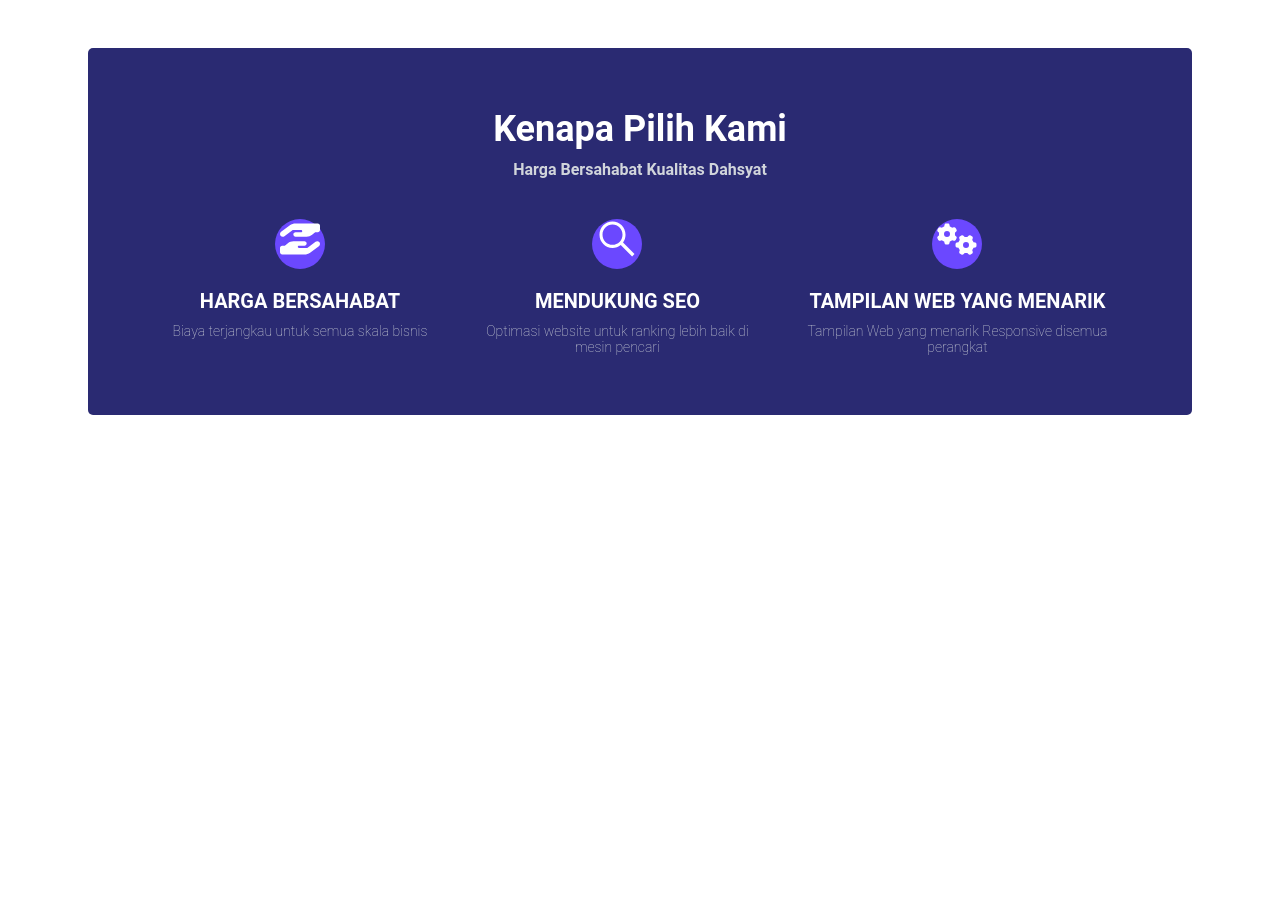
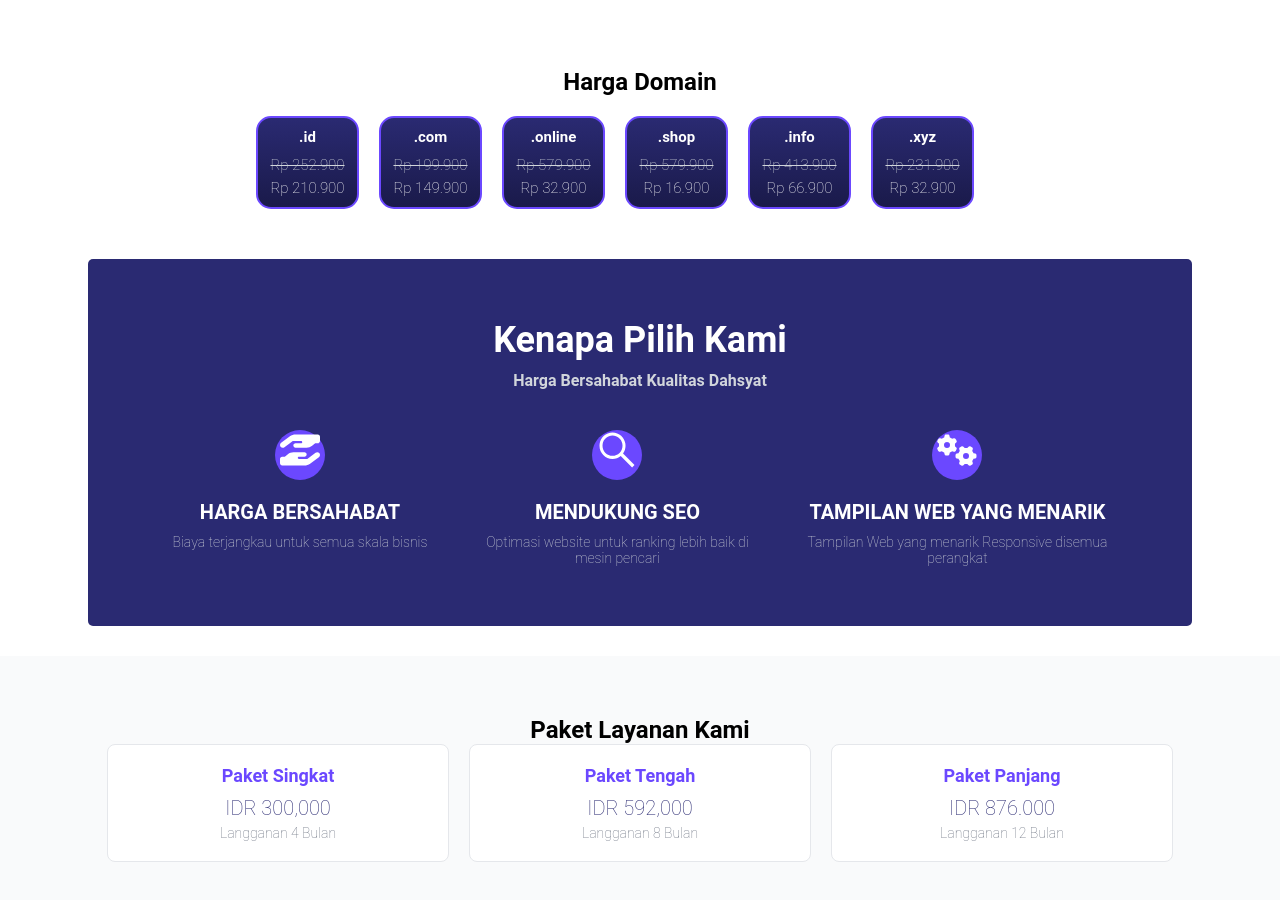
Before and after one commit to tresnaprayoga/landingpage-nuansatech, a React (Vite) app: page / in a window 1280 px wide. Shown: the part 574-1474 px from the top of the page. Before the commit the page ends 1019 px from the top, so only its background shows below. Built offline with nearby package versions, Linux system fonts and the light colour scheme.

Commit message:
add component layanan & domain

```diff
--- a/package.json
+++ b/package.json
@@ -11,6 +11,7 @@
   },
   "dependencies": {
     "react": "^18.2.0",
+    "react-data-table-component": "^7.7.0",
     "react-dom": "^18.2.0",
     "react-icons": "^5.5.0"
   },
--- a/src/App.jsx
+++ b/src/App.jsx
@@ -3,6 +3,11 @@ import Navbar from './component/navbar';
 import HeroSection from './component/HeroSection';
 import WhyChooseUs from './component/WhyChooseUs';
 import { FaHandHoldingHand, FaSistrix, FaGears } from 'react-icons/fa6';
+import PricingSection from './component/DaftarHarga';
+import pricingPlans from './dataStatis/datalabelharga';
+import DomainPricing from './component/DomainPraicing';
+import domainPricing from './dataStatis/domainpricing';
+import pricingPromo from './dataStatis/pricingPromo';
 
 import './style/app.css';
 
@@ -25,8 +30,11 @@ function App() {
           buttonText='Hubungi Kami'
           trustText='The most trusted system in the global world'
         />
-
+        <DomainPricing domains={domainPricing} />
         <WhyChooseUs title='Kenapa Pilih Kami' subtitle='Harga Bersahabat Kualitas Dahsyat' features={features} />
+        <div>
+          <PricingSection title='SPESIFIKASI LAYANAN' plans={pricingPlans} showDetails='Spesifikasi detail' />
+        </div>
       </main>
       <footer></footer>
     </>
--- /dev/null
+++ b/src/component/DaftarHarga.jsx
@@ -0,0 +1,22 @@
+import React from 'react';
+import '../style/daftarharga.css';
+
+const PricingSection = ({ plans }) => {
+  const judulPaket = 'Paket Layanan Kami';
+  return (
+    <section className='pricing-section'>
+      <h2>{judulPaket}</h2>
+      <div className='plans-container'>
+        {plans.map((plan, index) => (
+          <div key={index} className='plan-card'>
+            <h3 className='plan-name'>{plan.name}</h3>
+            <div className='plan-price'>{plan.price}</div>
+            <div className='plan-duration'>{plan.duration}</div>
+          </div>
+        ))}
+      </div>
+    </section>
+  );
+};
+
+export default PricingSection;
--- /dev/null
+++ b/src/component/DomainPraicing.jsx
@@ -0,0 +1,22 @@
+import React from 'react';
+import '../style/domainpricing.css';
+
+const DomainPricing = ({ domains }) => {
+  return (
+    <div className='domain-pricing'>
+      <h2>Harga Domain</h2>
+      <div className='domain-container'>
+        {domains.map((domain, index) => (
+          <div key={index} className='domain-card'>
+            <h3 className='domain-name'>{domain.name}</h3>
+            <div className='domain-original-price'>{domain.originalPrice}</div>
+            <div className='domain-discounted-price'>{domain.discountedPrice}</div>
+            <div></div>
+          </div>
+        ))}
+      </div>
+    </div>
+  );
+};
+
+export default DomainPricing;
--- /dev/null
+++ b/src/dataStatis/datalabelharga.js
@@ -0,0 +1,7 @@
+const pricingPlans = [
+  { name: 'Paket Singkat', price: 'IDR 300,000', duration: 'Langganan 4 Bulan' },
+  { name: 'Paket Tengah', price: 'IDR 592,000', duration: 'Langganan 8 Bulan' },
+  { name: 'Paket Panjang', price: 'IDR 876.000', duration: 'Langganan 12 Bulan' },
+];
+
+export default pricingPlans;
--- /dev/null
+++ b/src/dataStatis/domainpricing.js
@@ -0,0 +1,10 @@
+const domainPricing = [
+  { name: '.id', originalPrice: 'Rp 252.900', discountedPrice: 'Rp 210.900' },
+  { name: '.com', originalPrice: 'Rp 199.900', discountedPrice: 'Rp 149.900' },
+  { name: '.online', originalPrice: 'Rp 579.900', discountedPrice: 'Rp 32.900' },
+  { name: '.shop', originalPrice: 'Rp 579.900', discountedPrice: 'Rp 16.900' },
+  { name: '.info', originalPrice: 'Rp 413.900', discountedPrice: 'Rp 66.900' },
+  { name: '.xyz', originalPrice: 'Rp 231.900', discountedPrice: 'Rp 32.900' },
+];
+
+export default domainPricing;
--- /dev/null
+++ b/src/dataStatis/pricingPromo.js
@@ -0,0 +1,7 @@
+const pricingPromo = [
+  { name: 'Paket Singkat', price: 'IDR 280,000', duration: 'Langganan 4 Bulan' },
+  { name: 'Paket Tengah', price: 'IDR 560,000', duration: 'Langganan 8 Bulan' },
+  { name: 'Paket Panjang', price: 'IDR 780.000', duration: 'Langganan 12 Bulan' },
+];
+
+export default pricingPromo;
--- /dev/null
+++ b/src/style/daftarharga.css
@@ -0,0 +1,112 @@
+.pricing-section {
+  padding: 60px 40px;
+  background-color: #f9fafb;
+  text-align: center;
+}
+.pricing-section h2 {
+  font-family: 'Roboto';
+  font-weight: bold;
+}
+
+.plans-container {
+  display: flex;
+  justify-content: center;
+  gap: 20px;
+}
+
+.plan-card {
+  flex: 1;
+  max-width: 300px;
+  background-color: #fff;
+  border: 1px solid #e5e7eb;
+  border-radius: 8px;
+  padding: 20px;
+  display: flex;
+  flex-direction: column;
+  justify-content: center;
+  align-items: center;
+}
+
+.plan-name {
+  font-size: 18px;
+  font-weight: bold;
+  color: #6b48ff;
+  margin-bottom: 10px;
+  font-family: 'Roboto';
+  font-weight: bold;
+}
+
+.plan-price {
+  font-size: 20px;
+  font-weight: bold;
+  color: #2a2a72;
+  font-family: 'Roboto';
+  font-weight: lighter;
+}
+
+.plan-duration {
+  font-size: 14px;
+  color: #6b7280;
+  margin-top: 5px;
+  font-family: 'Roboto';
+  font-weight: lighter;
+}
+
+/* Tablet (max-width: 1024px) */
+@media (max-width: 1024px) {
+  .pricing-section {
+    padding: 50px 30px;
+  }
+
+  .plans-container {
+    gap: 15px;
+  }
+
+  .plan-card {
+    max-width: 250px;
+    padding: 15px;
+  }
+
+  .plan-name {
+    font-size: 16px;
+  }
+
+  .plan-price {
+    font-size: 18px;
+  }
+
+  .plan-duration {
+    font-size: 12px;
+  }
+}
+
+/* Mobile (max-width: 768px) */
+@media (max-width: 768px) {
+  .pricing-section {
+    padding: 40px 20px;
+  }
+
+  .plans-container {
+    flex-direction: column;
+    align-items: center;
+    gap: 20px;
+  }
+
+  .plan-card {
+    max-width: 100%;
+    width: 100%;
+    padding: 20px;
+  }
+
+  .plan-name {
+    font-size: 14px;
+  }
+
+  .plan-price {
+    font-size: 16px;
+  }
+
+  .plan-duration {
+    font-size: 12px;
+  }
+}
--- /dev/null
+++ b/src/style/domainpricing.css
@@ -0,0 +1,123 @@
+.domain-pricing {
+  text-align: center;
+  width: 60%;
+  margin: 50px auto;
+  border-radius: 5px;
+}
+
+.domain-pricing h2 {
+  margin: 20px auto;
+  font-family: 'Roboto';
+  font-weight: bold;
+}
+.domain-container {
+  display: flex;
+  justify-content: center;
+  gap: 20px;
+  margin-right: 50px;
+  flex-wrap: wrap;
+}
+
+.domain-card {
+  flex: 1;
+  width: 200px;
+  background: rgba(255, 255, 255, 0.1);
+  border: 2px solid #6b48ff;
+  border-radius: 15px;
+  padding: 10px;
+  display: flex;
+  flex-direction: column;
+  justify-content: center;
+  align-items: center;
+  backdrop-filter: blur(5px);
+  background: linear-gradient(180deg, #2a2a72 0%, #1a1a4a 100%);
+}
+
+.domain-name {
+  font-size: 24px;
+  font-weight: bold;
+  color: #fff;
+  margin-bottom: 10px;
+  font-family: 'Roboto';
+  font-weight: bold;
+  font-size: 15px;
+}
+
+.domain-original-price {
+  font-size: 16px;
+  color: #d1d5db;
+  text-decoration: line-through;
+  margin-bottom: 5px;
+  font-family: 'Roboto';
+  font-weight: lighter;
+  font-size: 15px;
+}
+
+.domain-discounted-price {
+  font-size: 20px;
+  font-weight: bold;
+  color: #fff;
+  font-family: 'Roboto';
+  font-weight: lighter;
+  font-size: 15px;
+}
+
+/* Tablet (max-width: 1024px) */
+@media (max-width: 1024px) {
+  .domain-pricing {
+    padding: 50px 30px;
+  }
+
+  .domain-container {
+    gap: 15px;
+    margin-right: 50px;
+  }
+
+  .domain-card {
+    max-width: 180px;
+    padding: 15px;
+  }
+
+  .domain-name {
+    font-size: 20px;
+  }
+
+  .domain-original-price {
+    font-size: 14px;
+  }
+
+  .domain-discounted-price {
+    font-size: 18px;
+  }
+}
+
+/* Mobile (max-width: 768px) */
+@media (max-width: 768px) {
+  .domain-pricing {
+    padding: 40px 20px;
+  }
+
+  .domain-container {
+    flex-direction: column;
+    align-items: center;
+    gap: 20px;
+  }
+
+  .domain-card {
+    max-width: 100%;
+    width: 100%;
+    padding: 20px;
+  }
+
+  .domain-name {
+    font-size: 18px;
+  }
+
+  .domain-original-price {
+    font-size: 12px;
+  }
+
+  .domain-discounted-price {
+    font-size: 16px;
+  }
+}
```
Also changed, not shown: src/component/InfoPromo.jsx (added), 1 other file (tests, documents, lock files or other folders).
